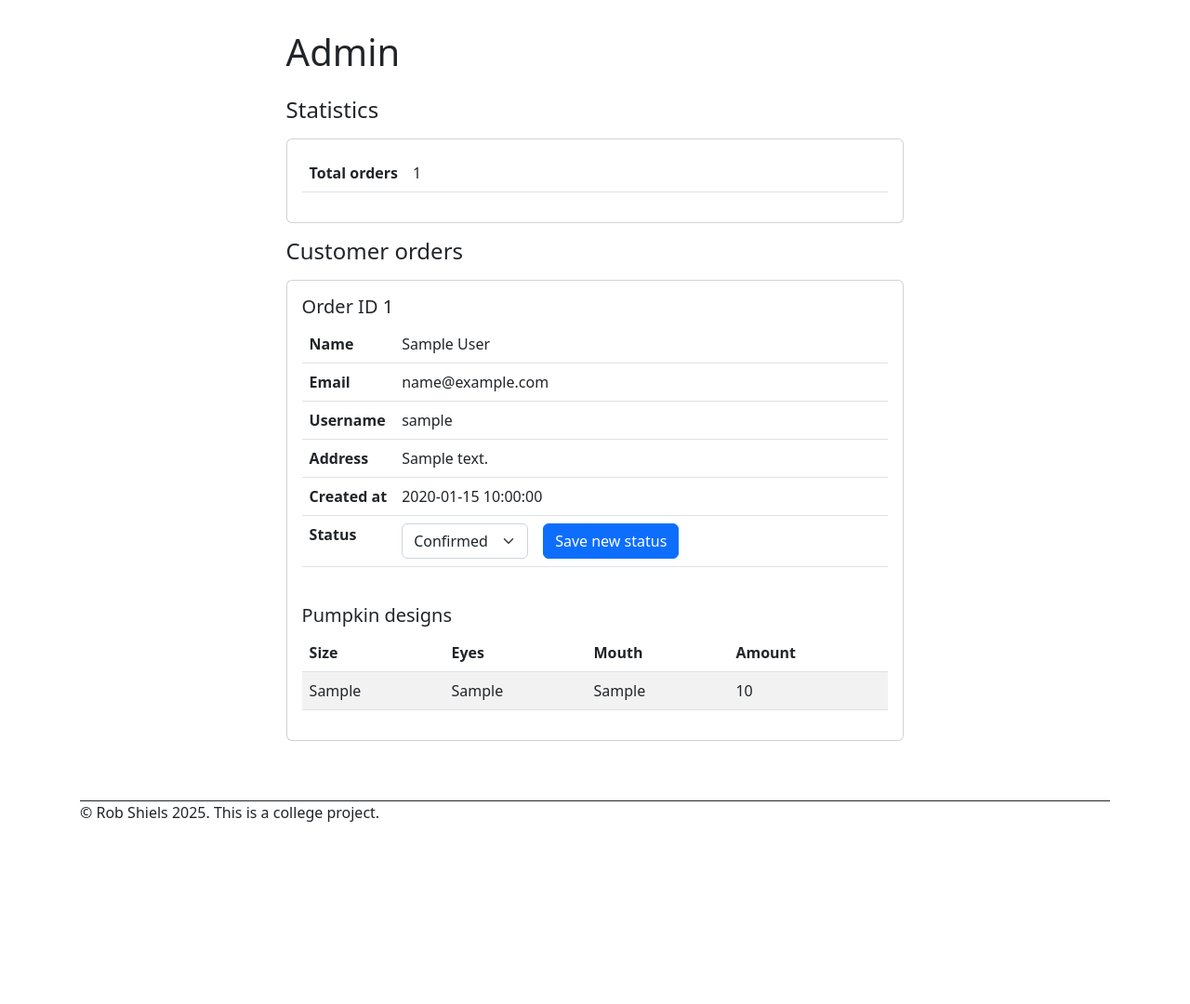
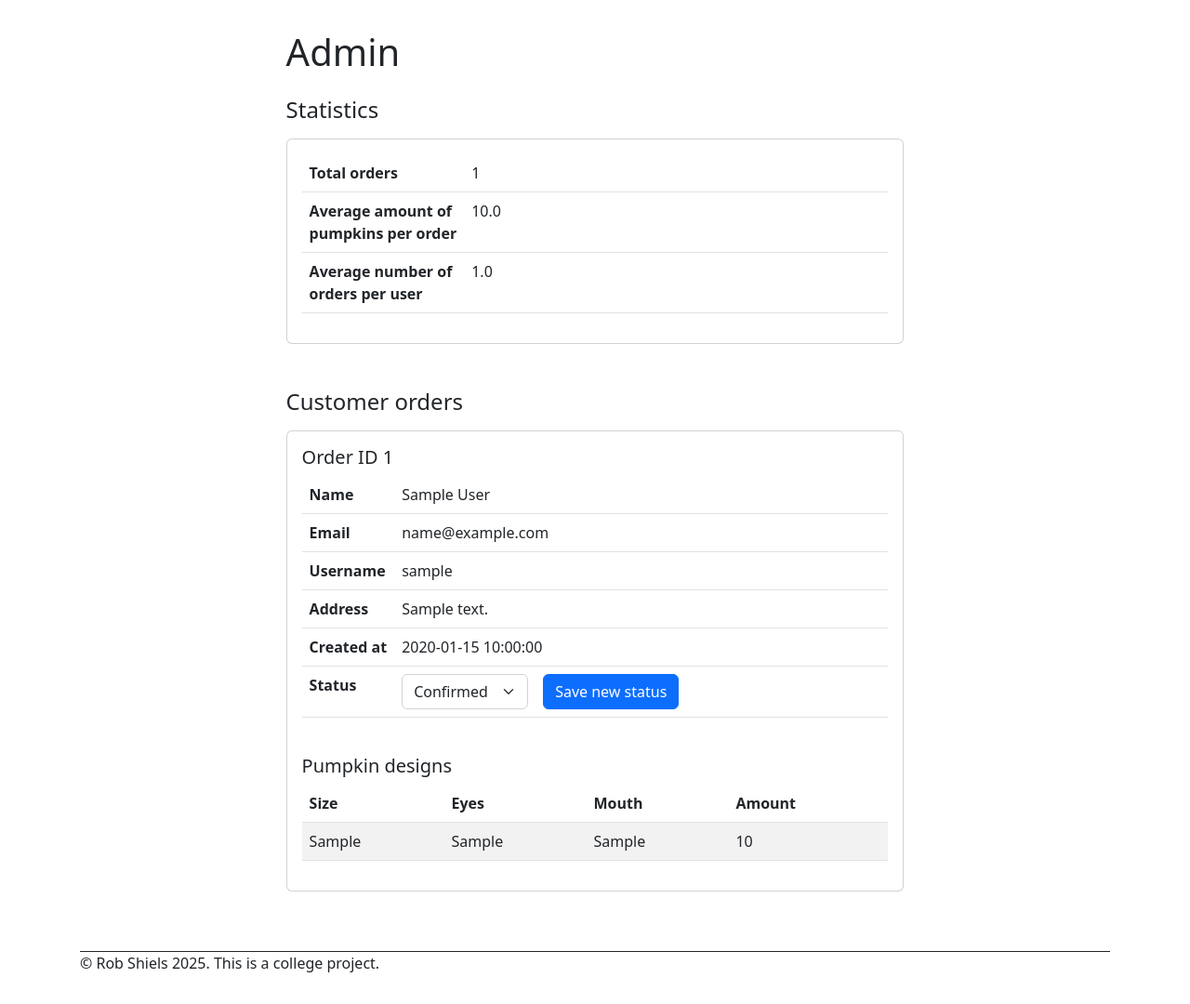
Before and after one commit to shielsr/assignment-04, a Flask app: page /admin in a window 1280 px wide. Shown: the part 56-1136 px from the top of the page at 93% size. Before the commit the page ends 940 px from the top, so only its background shows below. Run offline with Flask 3, Linux system fonts and the light colour scheme; a user stored in the database is signed in; tables that the repository leaves empty hold one stand-in row (values such as "Sample post"); some libraries are stand-ins or nearby versions.

Commit message:
Split raw sql into a separate file to keep app.py clean

```diff
--- a/app.py
+++ b/app.py
@@ -16,6 +16,7 @@ from werkzeug.security import check_password_hash
 
 from models import Order, PumpkinDesign, User, db
 
+from queries import get_total_orders, get_ave_pumpkin_amount, get_ave_orders_per_user
 
 app = Flask(__name__)
 app.config.from_object('config')  # Load configuration from config.py
@@ -211,28 +212,18 @@ def update_status(order_id):
 @app.route("/admin")
 @login_required
 def admin_page():
+    """ Includes order list and stats on orders.
+    I created raw sql queries in the queries.py file
+    and import them here"""
     orders = Order.query.order_by(Order.order_id).all()
 
-    total_query = db.session.execute(text('SELECT COUNT(*) AS total_orders FROM "order";'))
-    total_orders = total_query.scalar()  # returns a single integer
+    total_orders=get_total_orders()
+    ave_pumpkin_amount=get_ave_pumpkin_amount()
+    ave_orders_per_user=get_ave_orders_per_user()
 
-    return render_template("admin.html", orders=orders, total_orders=total_orders)
+    return render_template("admin.html", orders=orders, total_orders=total_orders, ave_pumpkin_amount=ave_pumpkin_amount, ave_orders_per_user=ave_orders_per_user)
 
-@app.route('/test')
-def test_page():
-    """ Ignore this for now. Just testing out raw queries. """
-    # Query all rows from pumpkin_design
-    result = db.session.execute(text('SELECT * FROM "pumpkin_design"'))
-    rows = result.fetchall()
-    rows_list = [dict(row._mapping) for row in rows]
 
-    # Query total number of orders
-    total_query = db.session.execute(text('SELECT COUNT(*) AS total_orders FROM "order";'))
-    total_orders = total_query.scalar()  # returns a single integer
-    return jsonify({
-        "pumpkin_designs": rows_list,
-        "total_orders": total_orders
-    })
 
 
 @app.route('/seed')
--- /dev/null
+++ b/queries.py
@@ -0,0 +1,35 @@
+from sqlalchemy import text
+
+from models import db
+
+def get_total_orders():
+    # Get the total number of orders
+    total_query = db.session.execute(text('SELECT COUNT(*) AS total_orders FROM "order";'))
+    total_orders = total_query.scalar()
+    return total_orders
+
+def get_ave_pumpkin_amount():
+    # Get the average number of pumpkins per order
+    ave_pumpkins_query = db.session.execute(text('''
+        SELECT AVG(pumpkin_count) AS avg_pumpkins_per_order
+        FROM (
+            SELECT order_id, SUM(amount) AS pumpkin_count
+            FROM pumpkin_design
+            GROUP BY order_id
+        ) AS per_order;
+    '''))
+    ave_pumpkin_amount = ave_pumpkins_query.scalar()
+    return ave_pumpkin_amount
+
+def get_ave_orders_per_user():
+# Get the average number of orders per user
+    ave_orders_user_query = db.session.execute(text('''
+        SELECT AVG(order_count) AS avg_orders_per_user
+        FROM (
+            SELECT customer_id, COUNT(*) AS order_count
+            FROM "order"
+            GROUP BY customer_id
+        ) AS per_user;
+    '''))
+    ave_orders_per_user = ave_orders_user_query.scalar()
+    return ave_orders_per_user
--- a/templates/admin.html
+++ b/templates/admin.html
@@ -7,7 +7,7 @@
 
 <h4 class="card-title mb-3">Statistics</h4>
 
-<div class="card mb-3">
+<div class="card mb-5">
     <div class="card-body">
         <table class="table">
             <tbody>
@@ -15,16 +15,20 @@
                     <th scope="row" class="hug">Total orders</th>
                     <td>{{ total_orders }}</td>
                 </tr>
+                <tr>
+                    <th scope="row" class="hug">Average amount of<br> pumpkins per order</th>
+                    <td>{{ ave_pumpkin_amount }}</td>
+                </tr>
+                <tr>
+                    <th scope="row" class="hug">Average number of<br>orders per user</th>
+                    <td>{{ ave_orders_per_user }}</td>
+                </tr>
             </tbody>
         </table>
     </div>
 </div>
 
 <h4 class="card-title mb-3">Customer orders</h4>
-
-
-
-
 
 {% for order in orders %}
 <div class="card mb-3">
```
